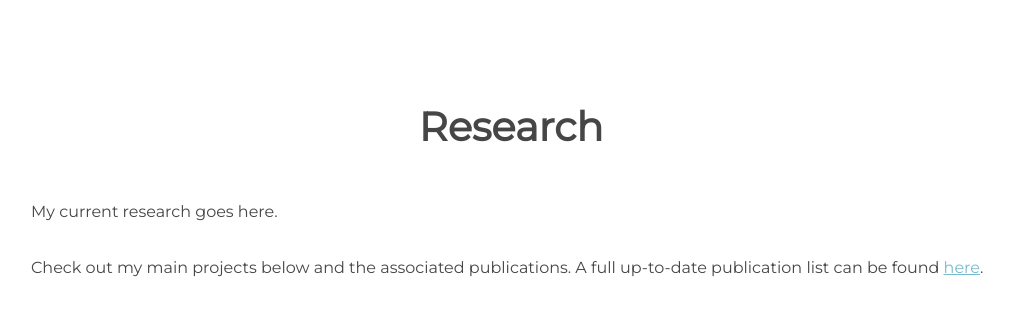
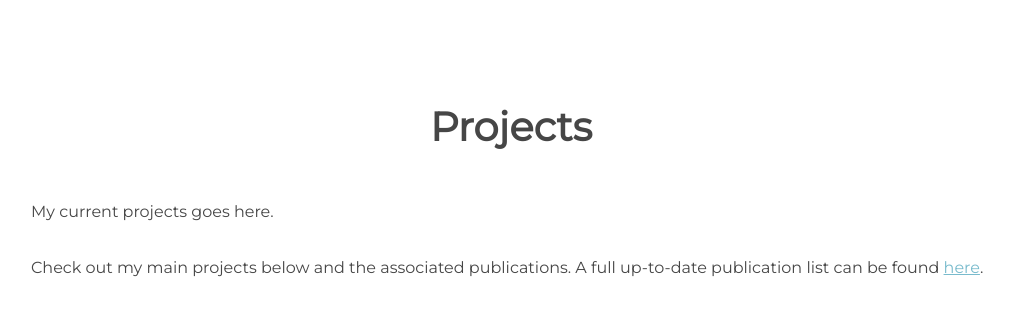
Before and after one commit to dennisalp/dennisalp.github.io, a Jekyll site: the page built from index.html, in a window 1280 px wide and 900 px high, scrolled down 1333 px. Shown: the part 158-468 px from the top of the window, without its empty margins (129-1143 px from the left). Built offline with Jekyll 4.4.1, drawn with Linux system fonts in a browser that asks for light colours.

Commit message:
resize and rename some sections

```diff
--- a/_includes/astrophysics.html
+++ b/_includes/astrophysics.html
@@ -1,7 +1,7 @@
 <div class="user-details">
   <h1> Astrophysics </h1>
-  <div class="images-center" style="max-width:800px;">
-    <img alt="An X-Ray View of Core-Collapse Supernovae" src="{{ "/assets/img/association.png" | prepend: site.baseurl }}" width="50%" height="auto" />
+  <div class="images-center" >
+    <img alt="An X-Ray View of Core-Collapse Supernovae" src="{{ "/assets/img/association.png" | prepend: site.baseurl }}" width="80%" height="auto" />
   </div>
 
   <p>
--- a/_includes/projects.html
+++ b/_includes/projects.html
@@ -1,9 +1,9 @@
 <div class="user-details">
-  <h1> Research </h1>
+  <h1> Projects </h1>
 </div>
 
 <p>
-  My current research goes here.
+  My current projects goes here.
 </p>
 
 <p>
```
